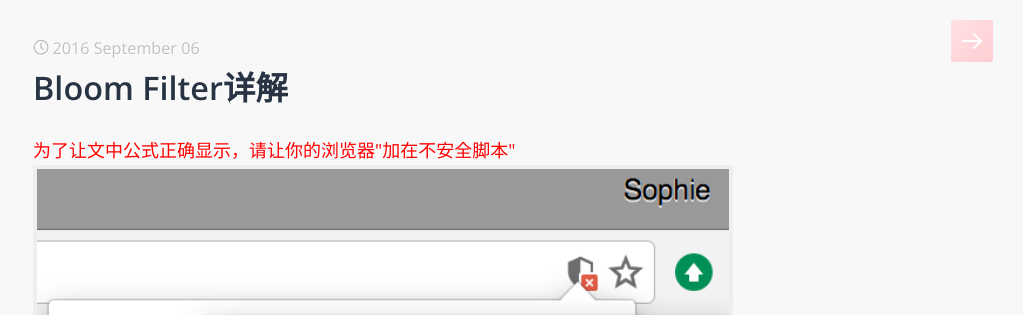
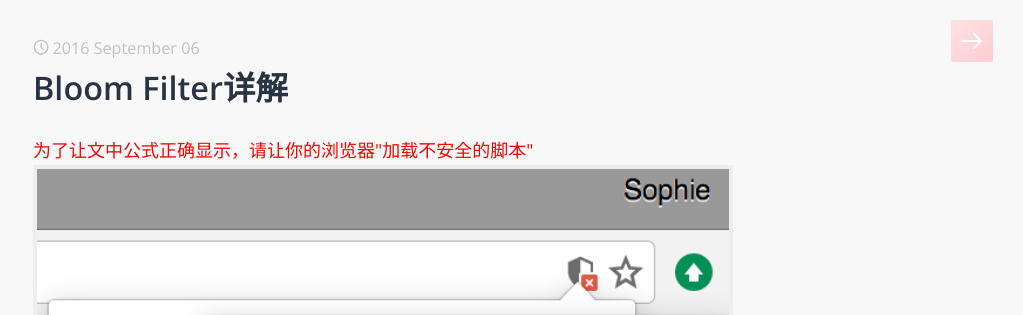
Before and after one commit to sophiesongge/sophiesongge.github.io, a Jekyll site: the page built from _posts/2016-09-06-bloom-filter.markdown, in a window 1280 px wide. Shown: the top 315 px of the page, without its empty margins (257-1280 px from the left). Built offline with Jekyll 4.4.1, drawn with Linux system fonts in a browser that asks for light colours; some web fonts are replaced; formulas are drawn with MathJax 3.

```diff
--- a/_posts/2016-09-06-bloom-filter.markdown
+++ b/_posts/2016-09-06-bloom-filter.markdown
@@ -5,7 +5,7 @@
 categories: big data
 use_math: true
 ---
-<font color="red">为了让文中公式正确显示，请让你的浏览器"加在不安全脚本"</font>
+<font color="red">为了让文中公式正确显示，请让你的浏览器"加载不安全的脚本"</font>
 ![Image](https://github.com/sophiesongge/sophiesongge.github.io/blob/master/images/script.png?raw=true)
 <br>
 
```
